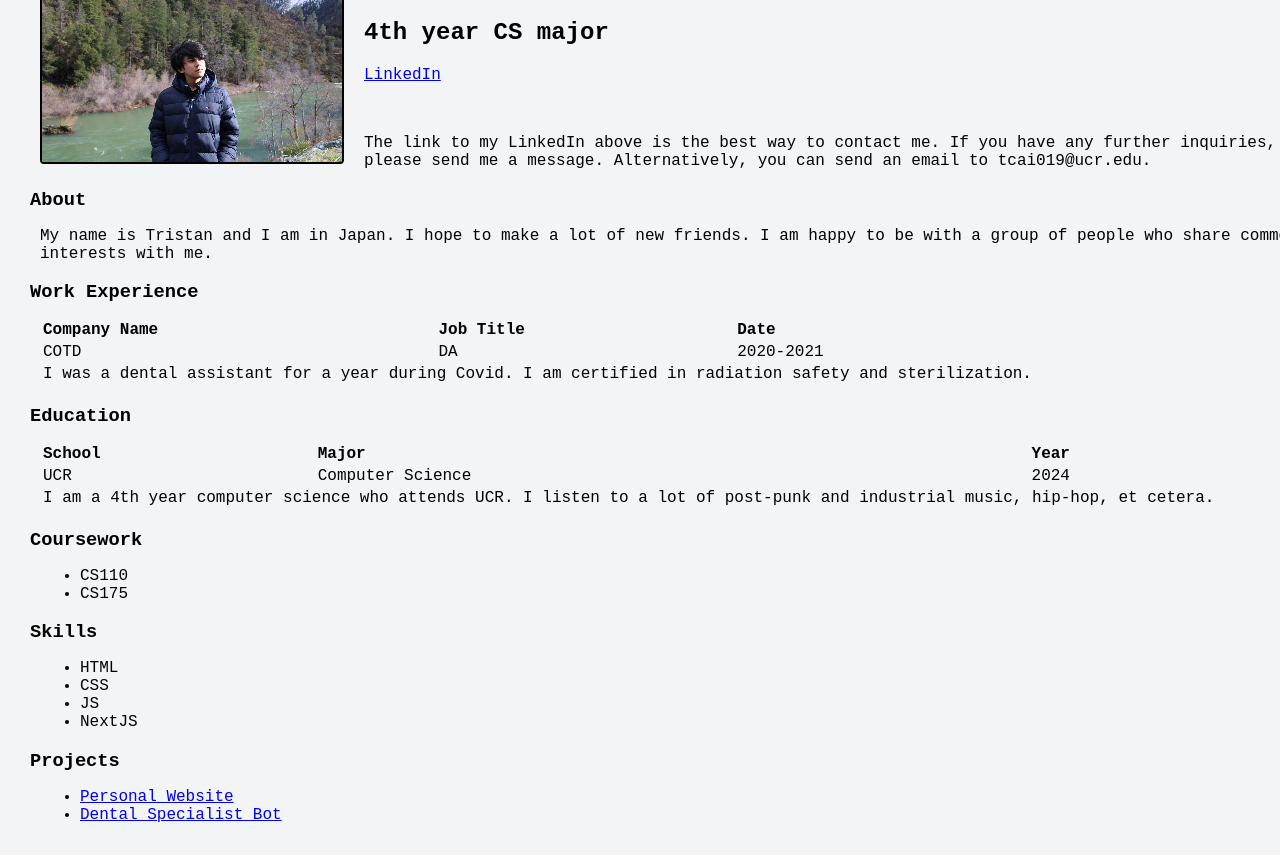
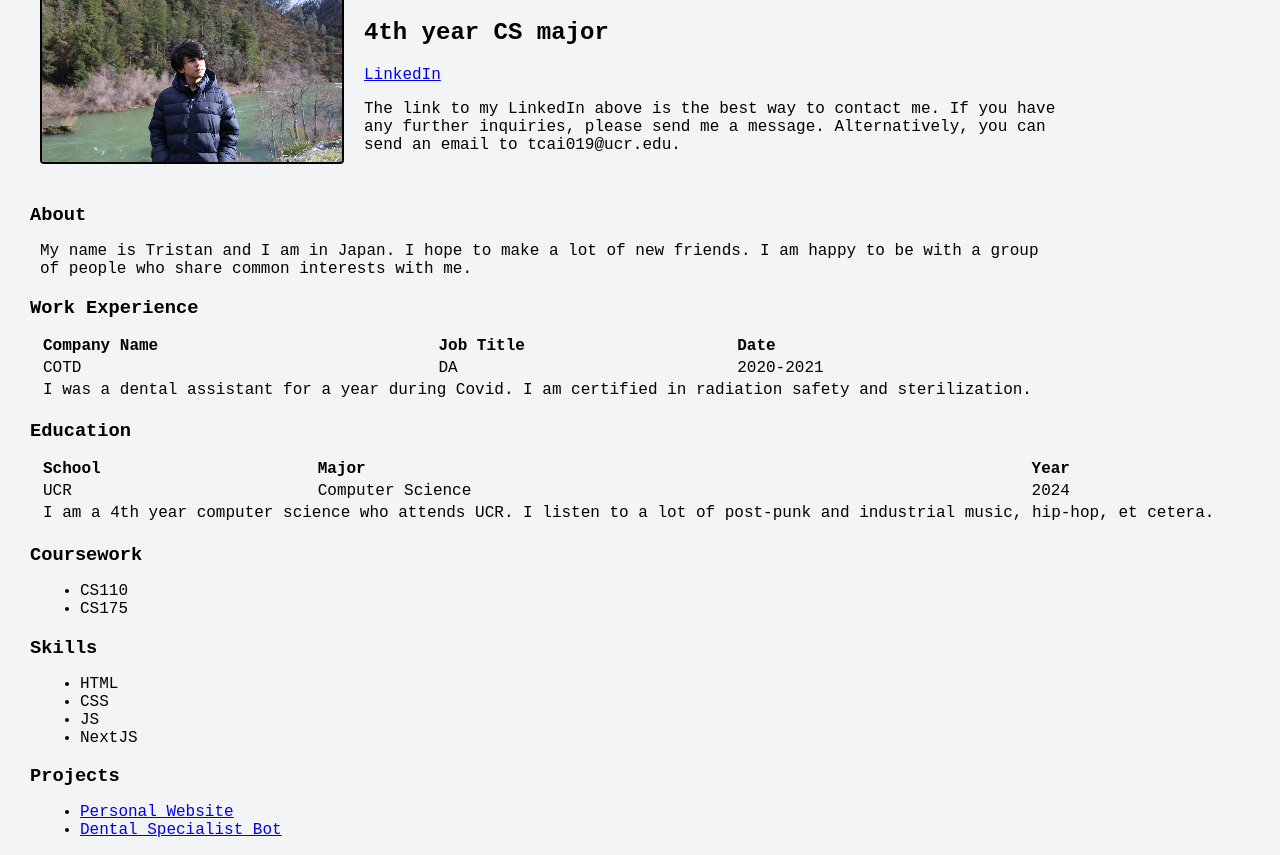
Before and after one commit to torisutansan1/torisutansan1.github.io, a plain HTML site: page index.html in a window 1280 px wide. Shown: the part 61-916 px from the top of the page. Drawn offline with Linux system fonts and the light colour scheme; a web font is replaced by a local one.

Commit message:
Fixing width

```diff
--- a/styles/globals.css
+++ b/styles/globals.css
@@ -12,14 +12,18 @@ img {
 
 body {
     font-family: 'Courier New', Courier, monospace;
-    margin-right: -40px;
     margin-left: 40px;
     width: 100%;
     background-color: #f2f4f5;
 }
 
 p.socials {
-    margin-top: 50px;
+    margin-bottom: 50px;
+    width: 80%;
+}
+
+p {
+    width: 80%;
 }
 
 h3 {
```
